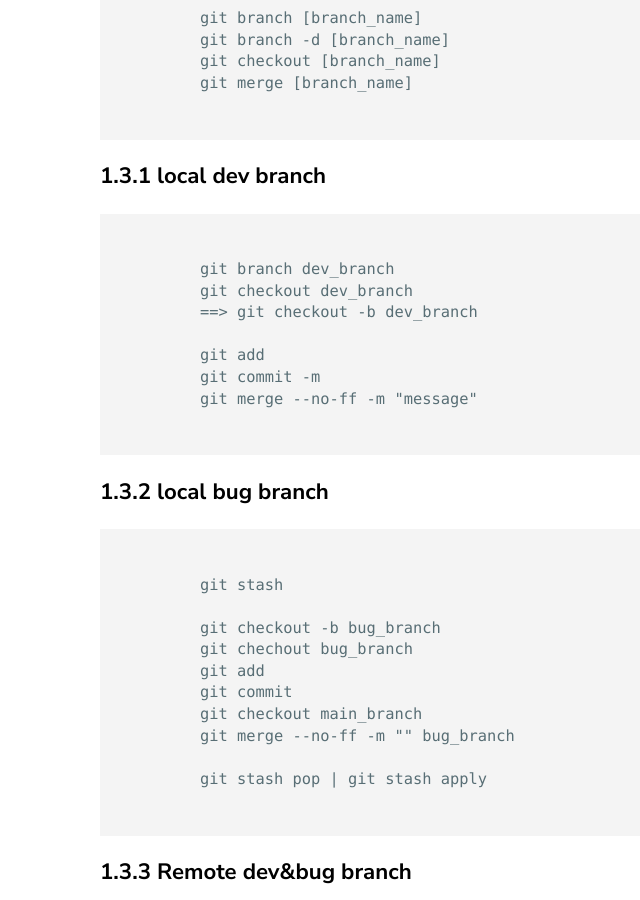
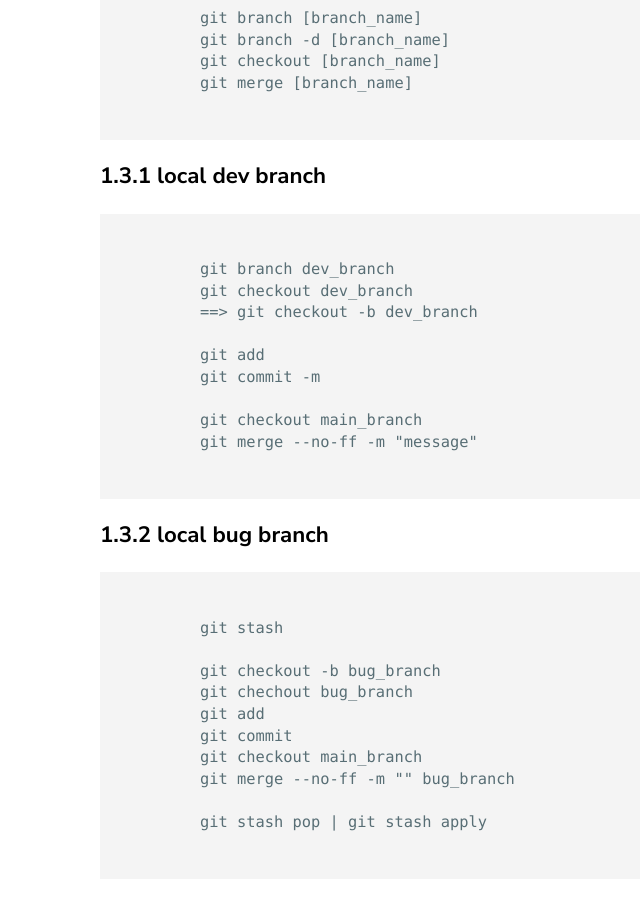
Before and after one commit to HBhakunamatata/HBhakunamatata.github.io, a Jekyll site: the page built from _posts/2024-09-20-Git-Practice-02.md, in a window 1280 px wide and 900 px high, scrolled down 2381 px. Shown: the whole window, without its empty margins (0-640 px from the left). Built offline with Jekyll 4.4.1, drawn with Linux system fonts in a browser that asks for light colours; comment, search, counter and statistics services are not loaded; some of the changed text lies outside the part shown.

````diff
--- a/_posts/2024-09-20-Git-Practice-02.md
+++ b/_posts/2024-09-20-Git-Practice-02.md
@@ -83,6 +83,8 @@
 
 git add
 git commit -m
+
+git checkout main_branch
 git merge --no-ff -m "message"
 ```
 
````
Also changed, not shown: other parts of _posts/2024-09-20-Git-Practice-02.md (+1 -1 lines).
